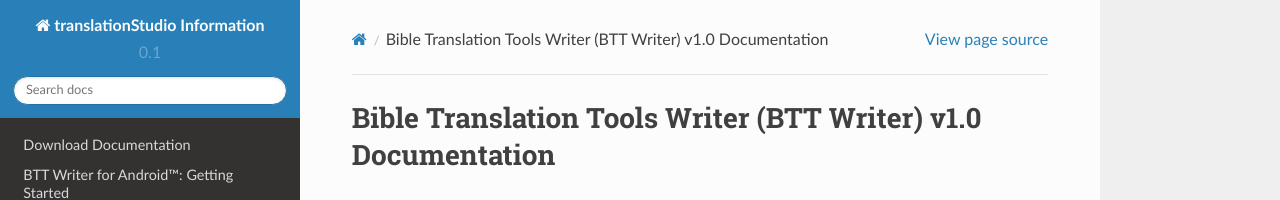
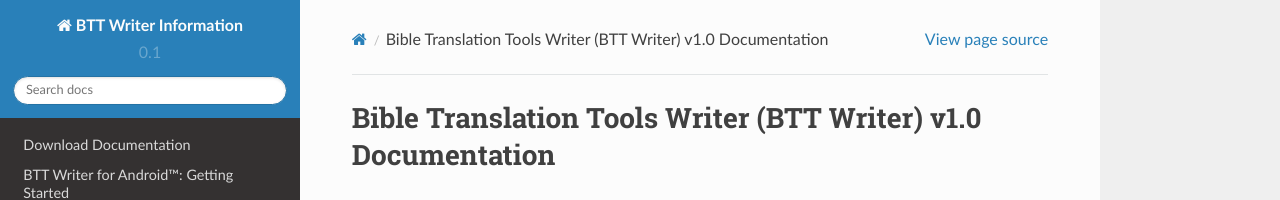
Before and after one commit to mondele/btt-writer-docs, a Sphinx documentation site: the page built from docs/index.rst, in a window 1280 px wide. Shown: the top 200 px of the page. Built offline with Sphinx 7.4.7 and the Read the Docs theme 2.0.0, drawn with Linux system fonts in a browser that asks for light colours; pages that are not in the unit, such as notebooks, are missing from menus.

Commit message:
Rename tool

```diff
--- a/docs/conf.py
+++ b/docs/conf.py
@@ -48,7 +48,7 @@
 master_doc = 'index'
 
 # General information about the project.
-project = u'translationStudio Information'
+project = u'BTT Writer Information'
 copyright = u'2018, Door43'
 author = u'Door43'
 
@@ -136,7 +136,7 @@
 # The name for this set of Sphinx documents.
 # "<project> v<release> documentation" by default.
 #
-# html_title = u'translationStudio Information v0.1'
+# html_title = u'BTT Writer Information v0.1'
 
 # A shorter title for the navigation bar.  Default is the same as html_title.
 #
@@ -236,7 +236,7 @@
 # html_search_scorer = 'scorer.js'
 
 # Output file base name for HTML help builder.
-htmlhelp_basename = 'translationStudio'
+htmlhelp_basename = 'BTTWriter'
 
 # -- Options for LaTeX output ---------------------------------------------
 
@@ -262,7 +262,7 @@
 # (source start file, target name, title,
 #  author, documentclass [howto, manual, or own class]).
 latex_documents = [
-    (master_doc, 'translationStudio.tex', u'translationStudio Information',
+    (master_doc, 'BTTWriter.tex', u'BTT Writer Information',
      u'Door43', 'manual'),
 ]
 
@@ -304,7 +304,7 @@
 # One entry per manual page. List of tuples
 # (source start file, name, description, authors, manual section).
 man_pages = [
-    (master_doc, 'translationstudioinfo', u'translationStudio Information',
+    (master_doc, 'bttwriterinfo', u'BTT Writer Information',
      [author], 1)
 ]
 
@@ -319,8 +319,8 @@
 # (source start file, target name, title, author,
 #  dir menu entry, description, category)
 texinfo_documents = [
-    (master_doc, 'translationStudio', u'translationStudio Information',
-     author, 'translationStudio', 'A free offline translation tool for Bible translators.',
+    (master_doc, 'BTTWriter', u'BTT Writer Information',
+     author, 'BTTWriter', 'A free offline translation tool for Bible translators.',
      'Miscellaneous'),
 ]
 
```
